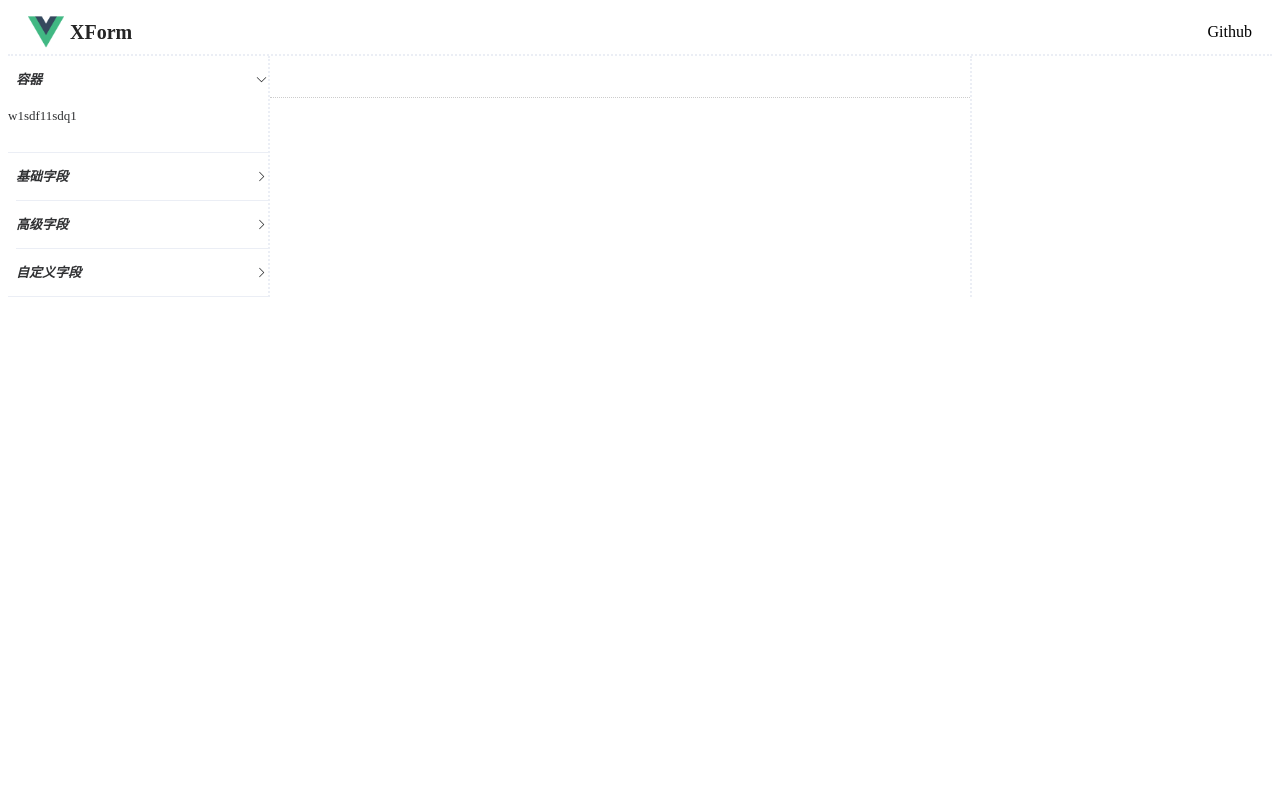
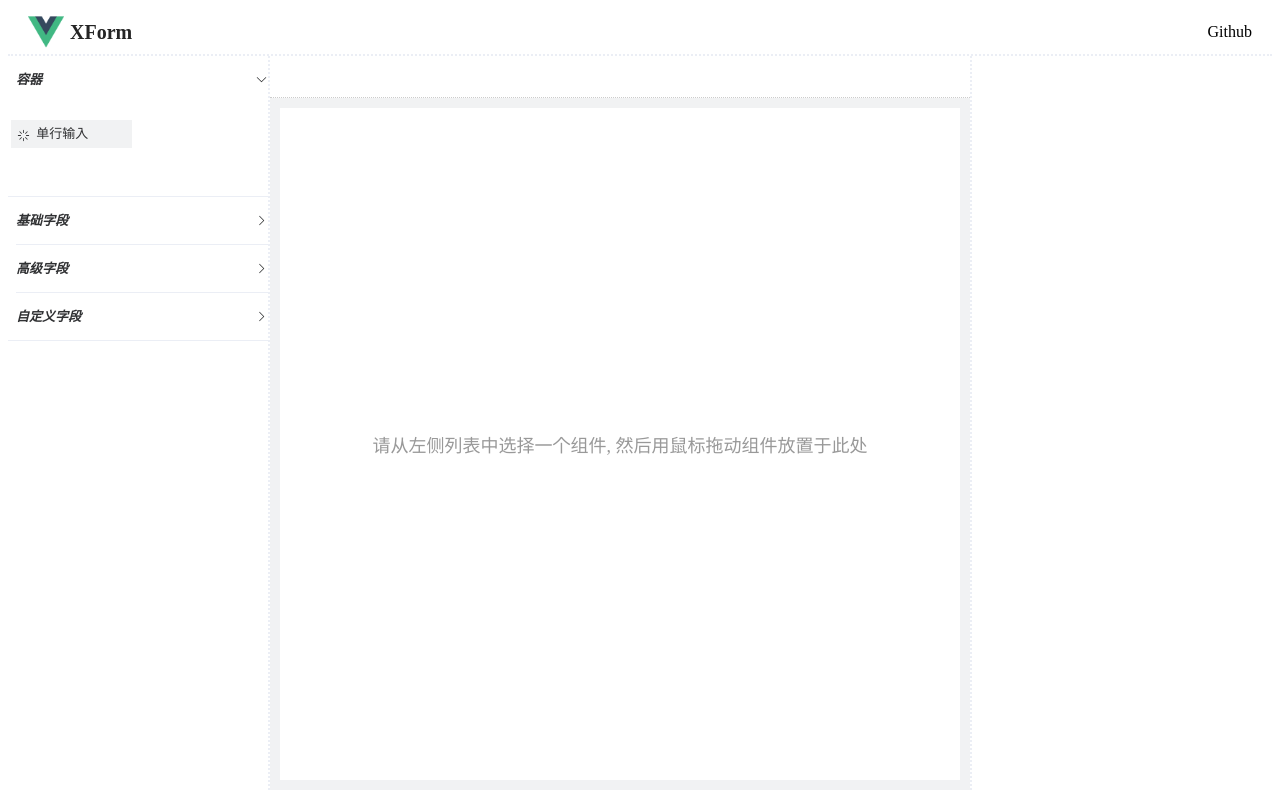
Before and after one commit to kaikaixue/x-form, a Vue app: page / in a window 1280 px wide. Both pictures are taken after a click on the button "容器". Built offline with nearby package versions, Linux system fonts and the light colour scheme.

Commit message:
修改css

```diff
--- a/src/components/form-designer/designer.js
+++ b/src/components/form-designer/designer.js
@@ -4,7 +4,7 @@ import {
     generateId
 } from "@/utils/util"
 
-export function createDesigner(vueInstance) {
+export function createDesigner (vueInstance) {
     let defaultFormConfig = deepClone(getDefaultFormConfig())
 
     return {
@@ -28,17 +28,18 @@ export function createDesigner(vueInstance) {
             steps: []
         },
 
-        initDesigner(reseFormJson) {
-            this.widgeList = []
+        initDesigner (resetFormJson) {
+            this.widgetList = []
             this.formConfig = deepClone(defaultFormConfig)
 
-            if (!reseFormJson) {
+            if (!resetFormJson) {
                 // this.init
             }
         },
 
-        copyNewFieldWidget(origin) {
+        copyNewFieldWidget (origin) {
             let newWidget = deepClone(origin)
+            console.log(newWidget)
             let tempId = generateId()
 
             newWidget.id = newWidget.type.replace(/-/g, '') + tempId
@@ -46,13 +47,14 @@ export function createDesigner(vueInstance) {
             newWidget.options.label = newWidget.options.label || newWidget.type.toLowerCase()
 
             delete newWidget.displayName
+            console.log(this.widgetList)
+            // this.widgetList.push(newWidget)
             return newWidget
         },
 
-        addFieldByDbClick(widget) {
+        addFieldByDbClick (widget) {
             let newWidget = deepClone(widget)
-
-            this.widgeList.push(newWidget)
+            this.widgetList.push(newWidget)
         }
     }
 }
--- a/src/components/form-designer/form-widget/index.vue
+++ b/src/components/form-designer/form-widget/index.vue
@@ -1,9 +1,13 @@
 <template>
-    <div>
+    <div class="form-widget-container">
+        <el-form class="full-height-width widget-form">
+            <div v-if="designer.widgetList.length === 0" class="no-widget-hint">
+                请从左侧列表中选择一个组件, 然后用鼠标拖动组件放置于此处
+            </div>
             <Draggable
                 :list="designer.widgetList"
                 :move="checkFieldMove"
-            v-bind="{ group: 'dragGroup' }"
+                group="dragGroup"
                 tag="div"
                 ghost-class="ghost"
                 @start="onDragStart"
@@ -11,7 +15,7 @@
                 @add="onDragAdd"
                 @update="onDragUpdate"
                 itemKey="id"
-            style="width: 100vw"
+                class="form-widget-list"
             >
                 <template #item="{ element }">
                     <component
@@ -26,6 +30,7 @@
                     ></component>
                 </template>
             </Draggable>
+        </el-form>
     </div>
 </template>
 
@@ -41,8 +46,11 @@ export default {
         Draggable,
     },
     data() {
-        return {}
+        return {
+            scrollerHeight: 0,
+        }
     },
+    mounted() {},
     methods: {
         getWidgetName(widget) {
             return widget.type
@@ -50,12 +58,13 @@ export default {
         onDragStart() {},
         onDragEnd() {},
         onDragAdd() {
-            //   const newIndex = evt.newIndex;
-            //   if (this.designer.widgetList[newIndex]) {
-            //     this.designer.setSelected(this.designer.widgetList[newIndex]);
-            //   }
-            //   this.designer.emitHistoryChange();
-            //   this.designer.emitEvent("field-selected", null);
+            // console.log(evt)
+            // const newIndex = evt.newIndex
+            // if (this.designer.widgetList[newIndex]) {
+            //     this.designer.setSelected(this.designer.widgetList[newIndex])
+            // }
+            // this.designer.emitHistoryChange()
+            // this.designer.emitEvent('field-selected', null)
         },
         onDragUpdate() {
             // this.designer.emitHistoryChange()
@@ -76,19 +85,48 @@ export default {
 </script>
 
 <style scoped lang="scss">
-.container-widget-item,
-.field-widget-item {
-    display: inline-block;
-    height: 28px;
-    line-height: 28px;
-    width: 115px;
-    // float: left;
-    padding-left: 6px;
-    margin: 0px 6px 0px 0px;
-    cursor: move;
-    white-space: nowrap;
-    text-overflow: ellipsis;
-    overflow: hidden;
+.container-scroll-bar {
+    ::v-deep .el-scrollbar__wrap,
+    ::v-deep .el-scrollbar__view {
+        overflow-x: hidden;
+    }
+}
+
+.form-widget-container {
+    padding: 10px;
     background-color: #f1f2f3;
+    overflow-x: hidden;
+    overflow-y: auto;
+
+    .el-form.full-height-width {
+        height: 100%;
+        padding: 3px;
+        background-color: #fff;
+
+        .no-widget-hint {
+            position: absolute;
+            left: 0;
+            right: 0;
+            top: 0;
+            bottom: 0;
+            height: 100%;
+            display: flex;
+            align-items: center;
+            justify-content: center;
+            text-align: center;
+            font-size: 18px;
+            color: #999999;
+        }
+
+        .form-widget-list {
+            min-height: calc(100vh - 72px - 68px);
+            padding: 3px;
+        }
+    }
+
+    .el-form.widget-form ::v-deep .el-row {
+        padding: 2px;
+        border: 1px dashed rgba(170, 170, 170, 0.75);
+    }
 }
 </style>
--- a/src/components/form-designer/index.vue
+++ b/src/components/form-designer/index.vue
@@ -16,7 +16,10 @@
                     <toolbar-panel></toolbar-panel>
                 </el-header>
                 <el-main class="form-widget-main">
-                    <el-scrollbar class="container-scroll-bar">
+                    <el-scrollbar
+                        class="container-scroll-bar"
+                        :style="{ height: scrollerHeight }"
+                    >
                         <v-form-widget :designer="designer"></v-form-widget>
                     </el-scrollbar>
                 </el-main>
@@ -33,8 +36,9 @@ import WidgetPanel from './widget-panel/index.vue'
 import SettingPanel from './setting-panel/index.vue'
 import ToolbarPanel from './toolbar-panel/index.vue'
 import VFormWidget from './form-widget/index.vue'
+import { addWindowResizeHandler } from '../../utils/util'
 
-import {createDesigner} from './designer'
+import { createDesigner } from './designer'
 
 export default {
     name: 'XFormDesigner',
@@ -46,15 +50,30 @@ export default {
     },
     data() {
         return {
-            designer: createDesigner()
+            designer: createDesigner(),
+            scrollerHeight: 0,
         }
-    }
+    },
+    mounted() {
+        this.scrollerHeight = window.innerHeight - 72 - 36 + 'px'
+        addWindowResizeHandler(() => {
+            this.$nextTick(() => {
+                this.scrollerHeight = window.innerHeight - 72 - 36 + 'px'
+            })
+        })
+    },
 }
 </script>
 
 <style scoped lang="scss">
 .el-container.main-container {
     background-color: #fff;
+
+    ::v-deep aside {
+        margin: 0;
+        padding: 0;
+        background: inherit;
+    }
 }
 
 .el-container.full-height {
@@ -121,7 +140,8 @@ div.main-title {
 }
 
 .container-scroll-bar {
-    ::v-deep .el-scrollbar__wrap {
+    ::v-deep .el-scrollbar__wrap,
+    ::v-deep .el-scrollbar__view {
         overflow-x: hidden;
     }
 }
--- a/src/components/form-designer/widget-panel/index.vue
+++ b/src/components/form-designer/widget-panel/index.vue
@@ -1,7 +1,39 @@
 <template>
     <el-scrollbar class="side-scroll-bar">
         <el-collapse class="widget-collapse" value="activeName">
-      <el-collapse-item name="容器" title="容器">w1sdf11sdq1</el-collapse-item>
+            <el-collapse-item name="容器" title="容器">
+                <Draggable
+                    tag="ul"
+                    :list="container"
+                    :group="{ name: 'dragGroup', pull: 'clone', put: false }"
+                    :clone="handleBasicFieldWidgetClone"
+                    ghost-class="ghost"
+                    :sort="false"
+                    :move="checkFieldMove"
+                    itemKey="id"
+                    style="padding: 3px"
+                    @end="onBasicFieldDragEnd"
+                >
+                    <template #item="{ element }">
+                        <div
+                            class="container-widget-item"
+                            :title="element.title"
+                            @dblclick="addFieldByDbClick(element)"
+                        >
+                            <span>
+                                <el-icon
+                                    style="
+                                        vertical-align: middle;
+                                        margin-right: 3px;
+                                    "
+                                    ><Loading
+                                /></el-icon>
+                                {{ element.title }}
+                            </span>
+                        </div>
+                    </template>
+                </Draggable>
+            </el-collapse-item>
             <el-collapse-item name="基础字段" title="基础字段"
                 ><Draggable
                     tag="ul"
@@ -13,6 +45,7 @@
                     :move="checkFieldMove"
                     itemKey="id"
                     style="padding: 3px"
+                    @end="onBasicFieldDragEnd"
                 >
                     <template #item="{ element }">
                         <div
@@ -21,7 +54,11 @@
                             @dblclick="addFieldByDbClick(element)"
                         >
                             <span>
-                <el-icon style="vertical-align: middle; margin-right: 3px"
+                                <el-icon
+                                    style="
+                                        vertical-align: middle;
+                                        margin-right: 3px;
+                                    "
                                     ><Loading
                                 /></el-icon>
                                 {{ element.title }}
@@ -30,17 +67,86 @@
                     </template>
                 </Draggable>
             </el-collapse-item>
-      <el-collapse-item name="高级字段" title="高级字段"></el-collapse-item>
-      <el-collapse-item name="自定义字段" title="自定义字段"></el-collapse-item>
+            <el-collapse-item name="高级字段" title="高级字段"
+                ><Draggable
+                    tag="ul"
+                    :list="advancedFields"
+                    :group="{ name: 'dragGroup', pull: 'clone', put: false }"
+                    :clone="handleBasicFieldWidgetClone"
+                    ghost-class="ghost"
+                    :sort="false"
+                    :move="checkFieldMove"
+                    itemKey="id"
+                    style="padding: 3px"
+                    @end="onBasicFieldDragEnd"
+                >
+                    <template #item="{ element }">
+                        <div
+                            class="container-widget-item"
+                            :title="element.title"
+                            @dblclick="addFieldByDbClick(element)"
+                        >
+                            <span>
+                                <el-icon
+                                    style="
+                                        vertical-align: middle;
+                                        margin-right: 3px;
+                                    "
+                                    ><Loading
+                                /></el-icon>
+                                {{ element.title }}
+                            </span>
+                        </div>
+                    </template>
+                </Draggable></el-collapse-item
+            >
+            <el-collapse-item name="自定义字段" title="自定义字段">
+                <Draggable
+                    tag="ul"
+                    :list="customFields"
+                    :group="{ name: 'dragGroup', pull: 'clone', put: false }"
+                    :clone="handleBasicFieldWidgetClone"
+                    ghost-class="ghost"
+                    :sort="false"
+                    :move="checkFieldMove"
+                    itemKey="id"
+                    style="padding: 3px"
+                    @end="onBasicFieldDragEnd"
+                >
+                    <template #item="{ element }">
+                        <div
+                            class="container-widget-item"
+                            :title="element.title"
+                            @dblclick="addFieldByDbClick(element)"
+                        >
+                            <span>
+                                <el-icon
+                                    style="
+                                        vertical-align: middle;
+                                        margin-right: 3px;
+                                    "
+                                    ><Loading
+                                /></el-icon>
+                                {{ element.title }}
+                            </span>
+                        </div>
+                    </template>
+                </Draggable></el-collapse-item
+            >
         </el-collapse>
     </el-scrollbar>
 </template>
 
 <script>
-import Draggable from "vuedraggable";
-import { basicFields } from "./widgetsConfig";
+import Draggable from 'vuedraggable'
+import {
+    container,
+    basicFields,
+    advancedFields,
+    customFields,
+} from './widgetsConfig'
 export default {
-  name: "widget-panel",
+    name: 'widget-panel',
     props: {
         designer: Object,
     },
@@ -49,28 +155,35 @@ export default {
     },
     data() {
         return {
-      activeName: ["容器", "基础字段", "高级字段", "自定义字段"],
-      basicFields: [],
-    };
+            activeName: ['容器', '基础字段', '高级字段', '自定义字段'],
+            container,
+            basicFields,
+            advancedFields,
+            customFields,
+        }
     },
     mounted() {
-    this.loadWidgets();
+        this.loadWidgets()
     },
     methods: {
         loadWidgets() {
-      this.basicFields = basicFields;
+            this.basicFields = basicFields
         },
         handleBasicFieldWidgetClone(origin) {
-      return this.designer.copyNewFieldWidget(origin);
+            return this.designer.copyNewFieldWidget(origin)
         },
         addFieldByDbClick(widget) {
-      this.designer.addFieldByDbClick(widget);
+            this.designer.addFieldByDbClick(widget)
         },
         checkFieldMove() {
             return true
+        },
+        onBasicFieldDragEnd(evt) {
+            // this.designer.widgetList.splice(evt.newDraggableIndex, 1)
+            console.log(evt)
+        },
+    },
 }
-  },
-};
 </script>
 
 <style scoped lang="scss">
--- a/src/components/form-designer/widget-panel/widgetsConfig.js
+++ b/src/components/form-designer/widget-panel/widgetsConfig.js
@@ -1,12 +1,21 @@
 // widget 配置
-export const container = {
-
-}
+export const container = [
+    {
+        id: 0,
+        type: 'el-input',
+        title: '单行输入',
+        icon: 'el-icon-phone-outline',
+        formItemFlag: true,
+        options: {
+            name: ''
+        }
+    },
+]
 
 export const basicFields = [
     {
         id: 0,
-        type: 'input',
+        type: 'el-input',
         title: '单行输入',
         icon: 'el-icon-phone-outline',
         formItemFlag: true,
@@ -16,7 +25,7 @@ export const basicFields = [
     },
     {
         id: 1,
-        type: 'button',
+        type: 'el-button',
         title: '按钮',
         icon: 'el-icon-phone-outline',
         formItemFlag: false,
@@ -25,3 +34,29 @@ export const basicFields = [
         }
     }
 ]
+
+export const advancedFields = [
+    {
+        id: 0,
+        type: 'el-input',
+        title: '单行输入',
+        icon: 'el-icon-phone-outline',
+        formItemFlag: true,
+        options: {
+            name: ''
+        }
+    },
+]
+
+export const customFields = [
+    {
+        id: 0,
+        type: 'el-input',
+        title: '单行输入',
+        icon: 'el-icon-phone-outline',
+        formItemFlag: true,
+        options: {
+            name: ''
+        }
+    },
+]
```
Also changed, not shown: src/utils/util.js (+15 -3 lines). Lines whose indentation alone changed are shown as unchanged.
